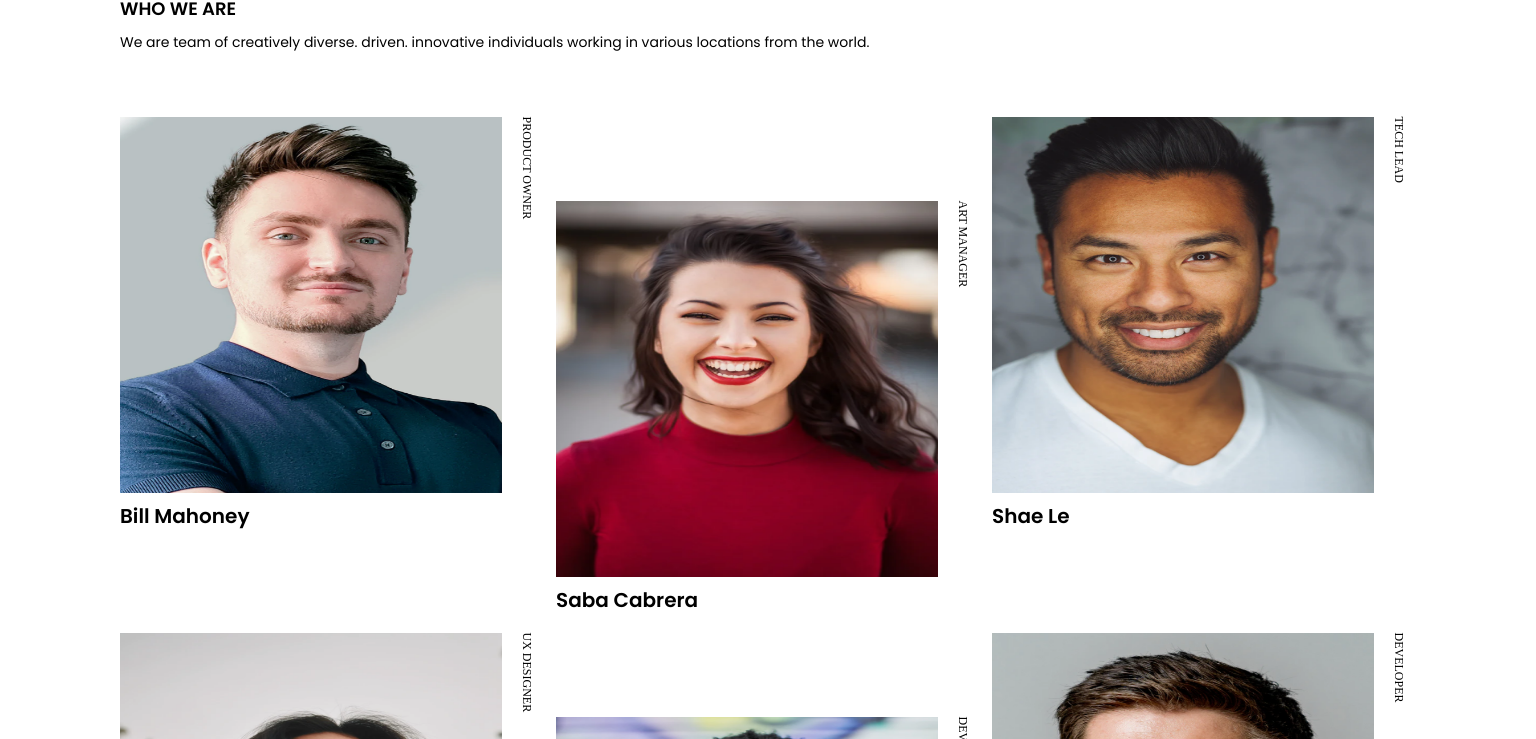
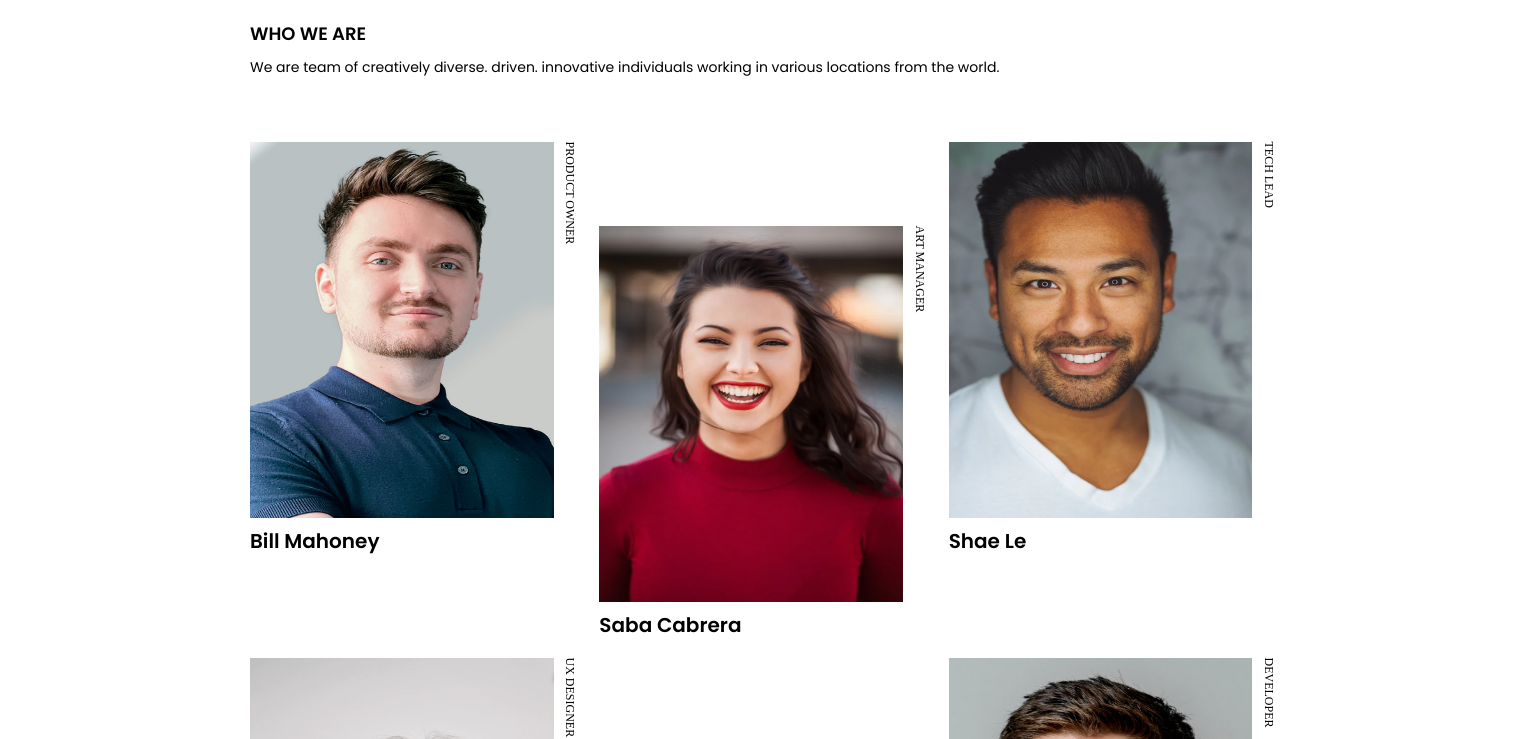
Before and after one commit to josiashod/my-team-page, a plain HTML site: page index.html in a window 1536 px wide. Shown: the part 125-864 px from the top of the page. Drawn offline with Linux system fonts and the light colour scheme.

Commit message:
fixing padding

```diff
--- a/style.css
+++ b/style.css
@@ -121,6 +121,10 @@ main{
 
 
 @media(min-width: 1024px){
+    body{
+        padding: 60px 210px;
+    }
+
     .teams {
         grid-template-columns: 1fr 1fr 1fr;
         column-gap: 12px;
@@ -139,6 +143,10 @@ main{
 }
 
 @media(min-width: 1440px){
+    body{
+        padding: 80px 250px;
+    }
+
     .teams .team .member{
         height: 400px;
     }
```
